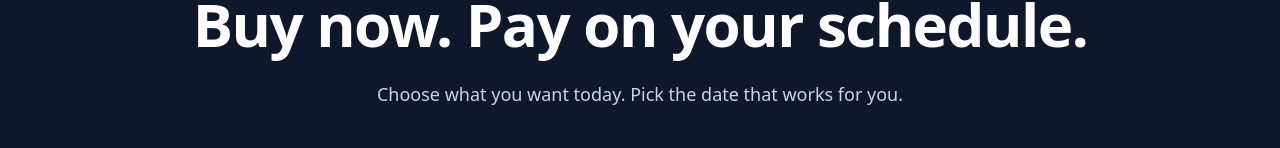
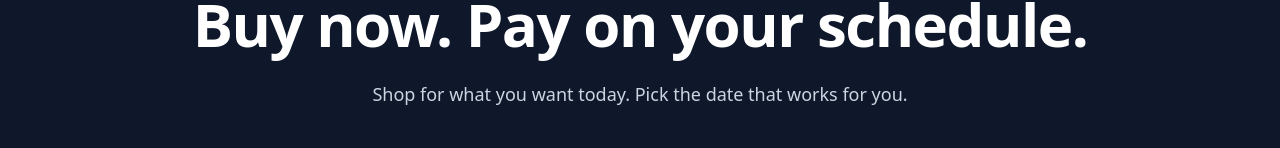
Before and after one commit to snpl-git/snpl-landingpage, a Next.js app: page / in a window 1280 px wide. Shown: the part 199-347 px from the top of the page. Built offline with nearby package versions, Linux system fonts and the light colour scheme.

Commit message:
Update page.tsx

```diff
--- a/app/page.tsx
+++ b/app/page.tsx
@@ -18,7 +18,7 @@ export default function HomePage() {
           </h1>
 
           <p className="mx-auto mt-6 max-w-2xl text-lg leading-8 text-slate-300">
-            Choose what you want today. Pick the date that works for you.
+            Shop for what you want today. Pick the date that works for you.
           </p>
 
           <div className="mt-10 flex flex-col items-center justify-center gap-4 sm:flex-row">
```
